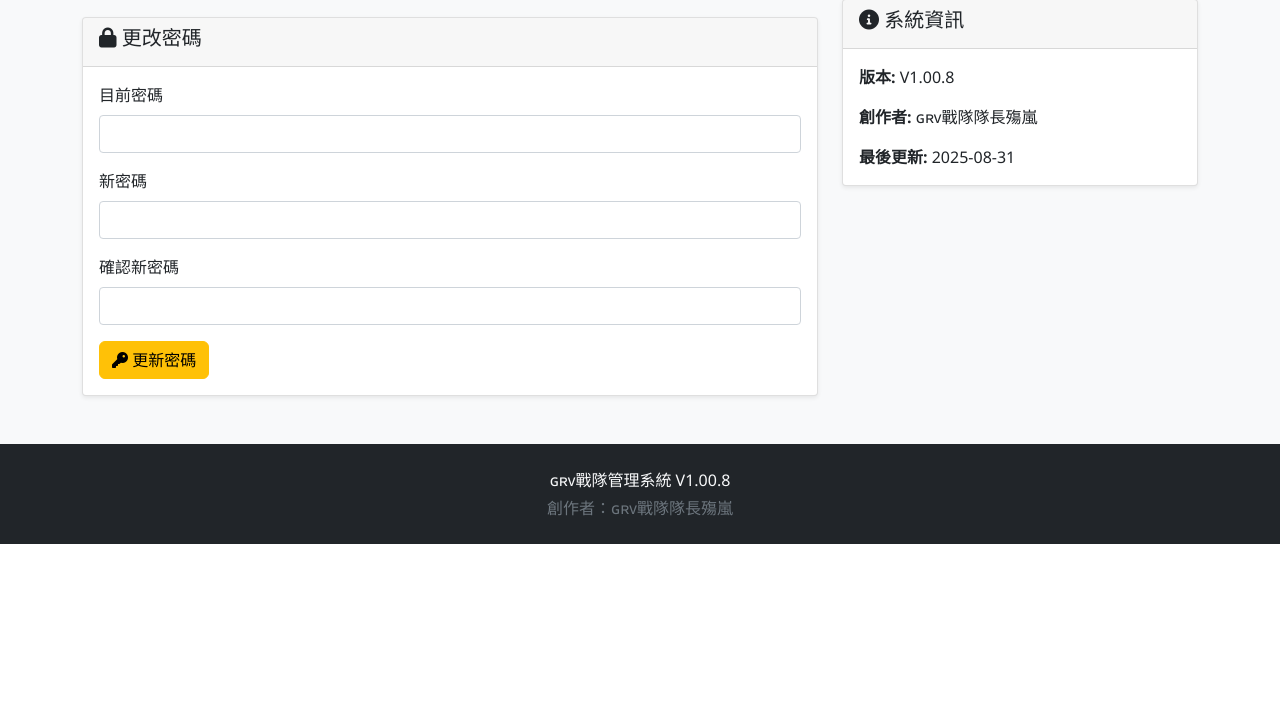
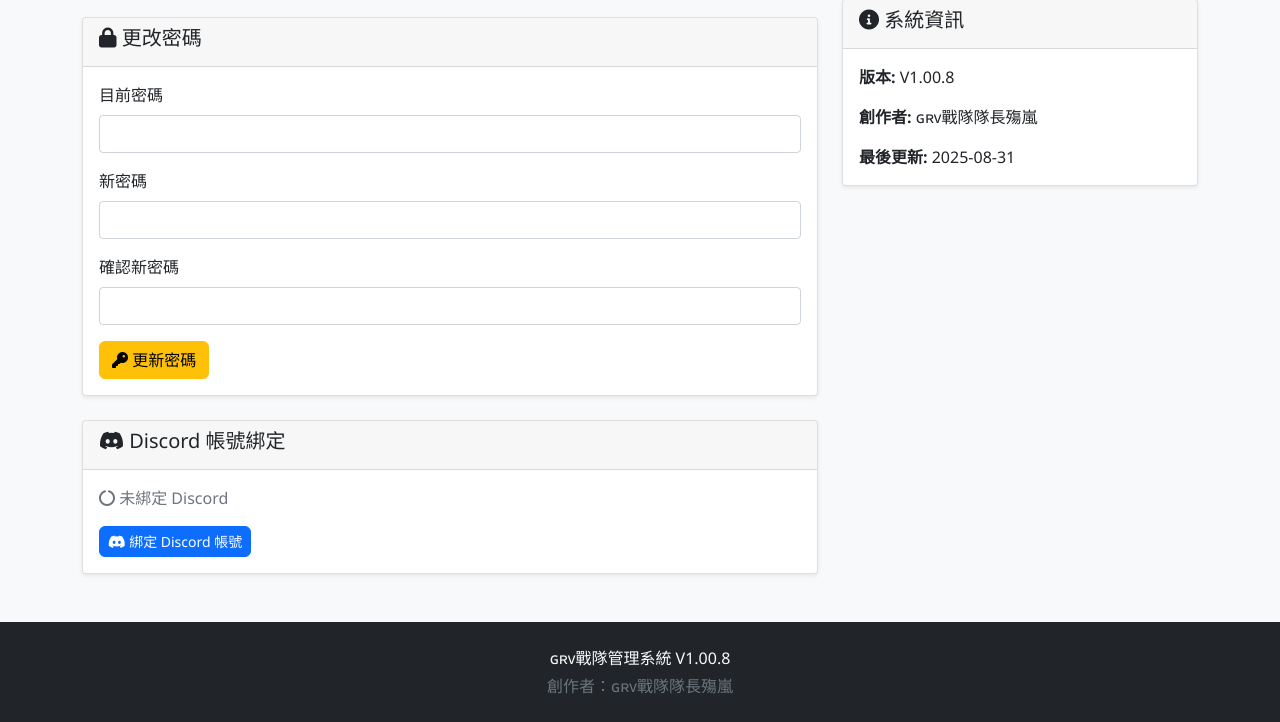
Before and after one commit to npcname1hacker-lgtm/grv-team-bot, a Flask app: page /settings in a window 1280 px wide. Shown: the part 491-1213 px from the top of the page. Before the commit the page ends 1035 px from the top, so only its background shows below. Run offline with Flask 3, Linux system fonts and the light colour scheme; a user stored in the database is signed in.

Commit message:
Add Discord account linking functionality to user settings
Implement API endpoints for linking and unlinking Discord accounts and update the user settings interface.

Replit-Commit-Author: Agent
Replit-Commit-Session-Id: 031d6f3a-323f-48b3-a96b-432f1656e0a8
Replit-Commit-Checkpoint-Type: full_checkpoint
Replit-Commit-Event-Id: 3a3ac51c-084d-4cc0-978e-a121a54b6812
Replit-Commit-Screenshot-Url: https://storage.googleapis.com/screenshot-production-us-central1/7f6637f4-ef7a-4ac8-a722-6d7bd032e202/031d6f3a-323f-48b3-a96b-432f1656e0a8/LN96MoD

```diff
--- a/web/templates/settings.html
+++ b/web/templates/settings.html
@@ -57,7 +57,7 @@
         </div>
 
         <!-- 更改密碼 -->
-        <div class="card">
+        <div class="card mb-4">
             <div class="card-header">
                 <h5><i class="fas fa-lock"></i> 更改密碼</h5>
             </div>
@@ -80,6 +80,29 @@
                         <i class="fas fa-key"></i> 更新密碼
                     </button>
                 </form>
+            </div>
+        </div>
+
+        <!-- Discord 綁定 -->
+        <div class="card">
+            <div class="card-header">
+                <h5><i class="fab fa-discord"></i> Discord 帳號綁定</h5>
+            </div>
+            <div class="card-body">
+                <div id="discordStatus">
+                    {% if user.discord_id %}
+                    <p class="text-success"><i class="fas fa-check-circle"></i> 已綁定 Discord</p>
+                    <p class="small text-muted">Discord ID: {{ user.discord_id }}</p>
+                    <button type="button" class="btn btn-danger btn-sm" onclick="unlinkDiscord()">
+                        <i class="fas fa-unlink"></i> 解除綁定
+                    </button>
+                    {% else %}
+                    <p class="text-muted"><i class="fas fa-circle-notch"></i> 未綁定 Discord</p>
+                    <button type="button" class="btn btn-primary btn-sm" onclick="bindDiscord()">
+                        <i class="fab fa-discord"></i> 綁定 Discord 帳號
+                    </button>
+                    {% endif %}
+                </div>
             </div>
         </div>
     </div>
@@ -136,6 +159,61 @@ function updateProfile() {
     });
 }
 
+function bindDiscord() {
+    // 簡化方式：要求用戶輸入 Discord ID
+    const discordId = prompt('請輸入您的 Discord ID 或 @用戶名:\n(您可以在 Discord 中右鍵點擊用戶名，選擇「複製用戶ID」)');
+
+    if (!discordId || discordId.trim() === '') {
+        alert('已取消綁定');
+        return;
+    }
+
+    fetch('/api/user/link-discord', {
+        method: 'POST',
+        headers: {
+            'Content-Type': 'application/json',
+        },
+        body: JSON.stringify({
+            discord_id: discordId.trim()
+        })
+    })
+    .then(response => response.json())
+    .then(data => {
+        if (data.success) {
+            alert('Discord 帳號已綁定！');
+            location.reload();
+        } else {
+            alert('綁定失敗: ' + data.error);
+        }
+    })
+    .catch(error => {
+        console.error('Error:', error);
+        alert('綁定出錯，請稍後重試');
+    });
+}
+
+function unlinkDiscord() {
+    if (confirm('確定要解除 Discord 綁定嗎？')) {
+        fetch('/api/user/unlink-discord', {
+            method: 'POST',
+            headers: {
+                'Content-Type': 'application/json',
+            },
+            body: JSON.stringify({})
+        })
+        .then(response => response.json())
+        .then(data => {
+            if (data.success) {
+                alert('已解除 Discord 綁定');
+                location.reload();
+            } else {
+                alert('解除綁定失敗: ' + data.error);
+            }
+        })
+        .catch(error => console.error('Error:', error));
+    }
+}
+
 function changePassword() {
     const oldPassword = document.getElementById('oldPassword').value;
     const newPassword = document.getElementById('newPassword').value;
--- a/web_app.py
+++ b/web_app.py
@@ -464,5 +464,47 @@ def update_user_role():
     else:
         return jsonify({'error': '更新失敗'}), 400
 
+@app.route('/api/user/unlink-discord', methods=['POST'])
+@login_required
+def unlink_discord():
+    """解除 Discord 綁定"""
+    web_db, _ = get_databases()
+    session = web_db.get_session()
+    try:
+        user = session.query(WebUser).filter_by(id=current_user.id).first()
+        if user:
+            user.discord_id = None
+            session.commit()
+            return jsonify({'success': True, 'message': 'Discord 綁定已解除'})
+        return jsonify({'error': '用戶不存在'}), 404
+    except Exception as e:
+        return jsonify({'error': str(e)}), 400
+    finally:
+        session.close()
+
+@app.route('/api/user/link-discord', methods=['POST'])
+@login_required
+def link_discord():
+    """綁定 Discord ID"""
+    data = request.json
+    discord_id = data.get('discord_id')
+
+    if not discord_id:
+        return jsonify({'error': '缺少 Discord ID'}), 400
+
+    web_db, _ = get_databases()
+    session = web_db.get_session()
+    try:
+        user = session.query(WebUser).filter_by(id=current_user.id).first()
+        if user:
+            user.discord_id = discord_id
+            session.commit()
+            return jsonify({'success': True, 'message': 'Discord 帳號已綁定'})
+        return jsonify({'error': '用戶不存在'}), 404
+    except Exception as e:
+        return jsonify({'error': str(e)}), 400
+    finally:
+        session.close()
+
 if __name__ == '__main__':
     app.run(host='0.0.0.0', port=5000, debug=True)
```
Also changed, not shown: replit.md (+1 -0 lines).
